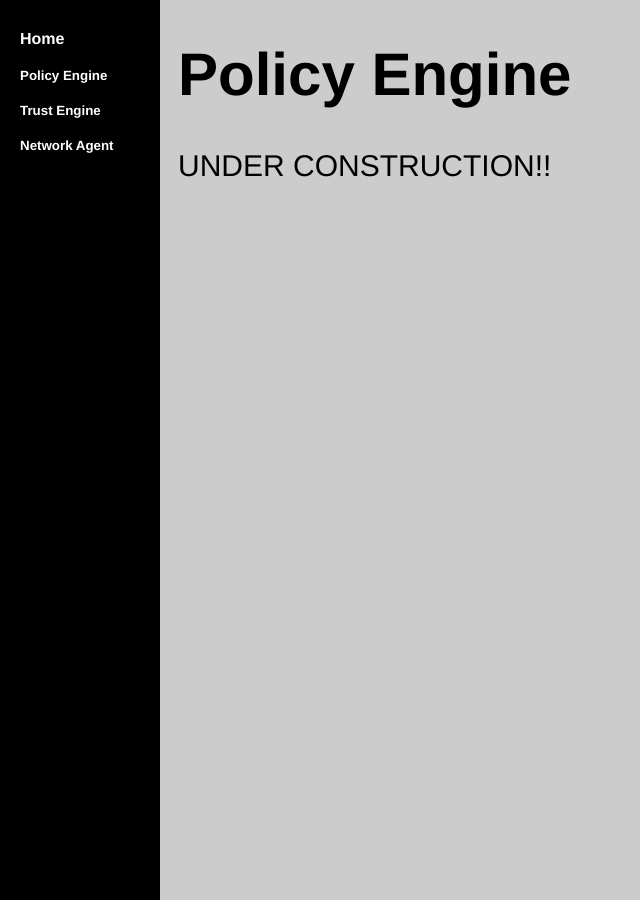
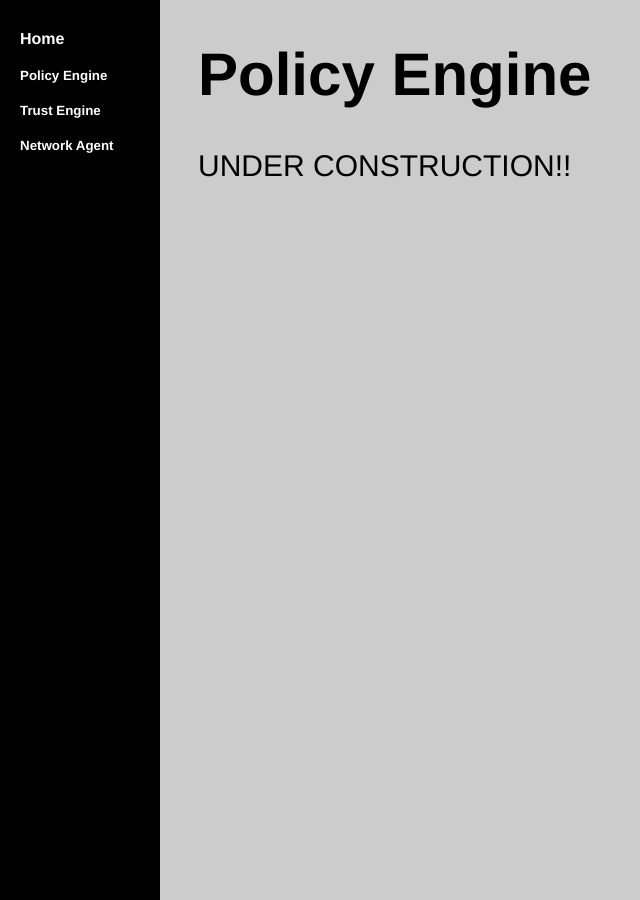
Before and after one commit to WWUZeroTrust/WWUZeroTrust.github.io, a Jekyll site: the page PolicyEngine/index.html, which Jekyll copies as it is, in a window 1280 px wide. Shown: the whole page, without its empty margins (0-640 px from the left). Built offline with Jekyll 4.4.1, drawn with Linux system fonts in a browser that asks for light colours.

Commit message:
Update index.html

```diff
--- a/PolicyEngine/index.html
+++ b/PolicyEngine/index.html
@@ -42,7 +42,7 @@ body {
 }
 
 .main {
-  margin-left: 160px; /* Same as the width of the sidenav */
+  margin-left: 180px; /* Same as the width of the sidenav */
   font-size: 30px; /* Increased text to enable scrolling */
   padding: 0px 10px;
 }
```
